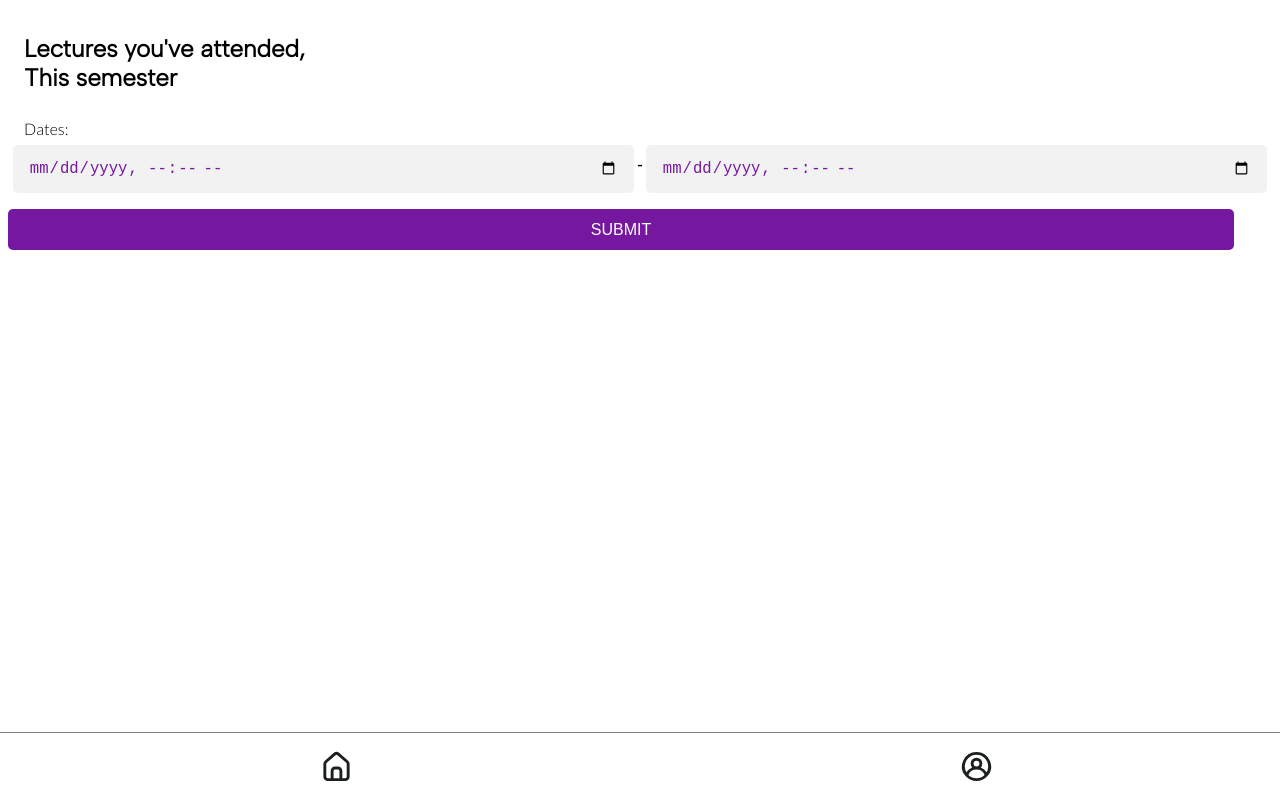
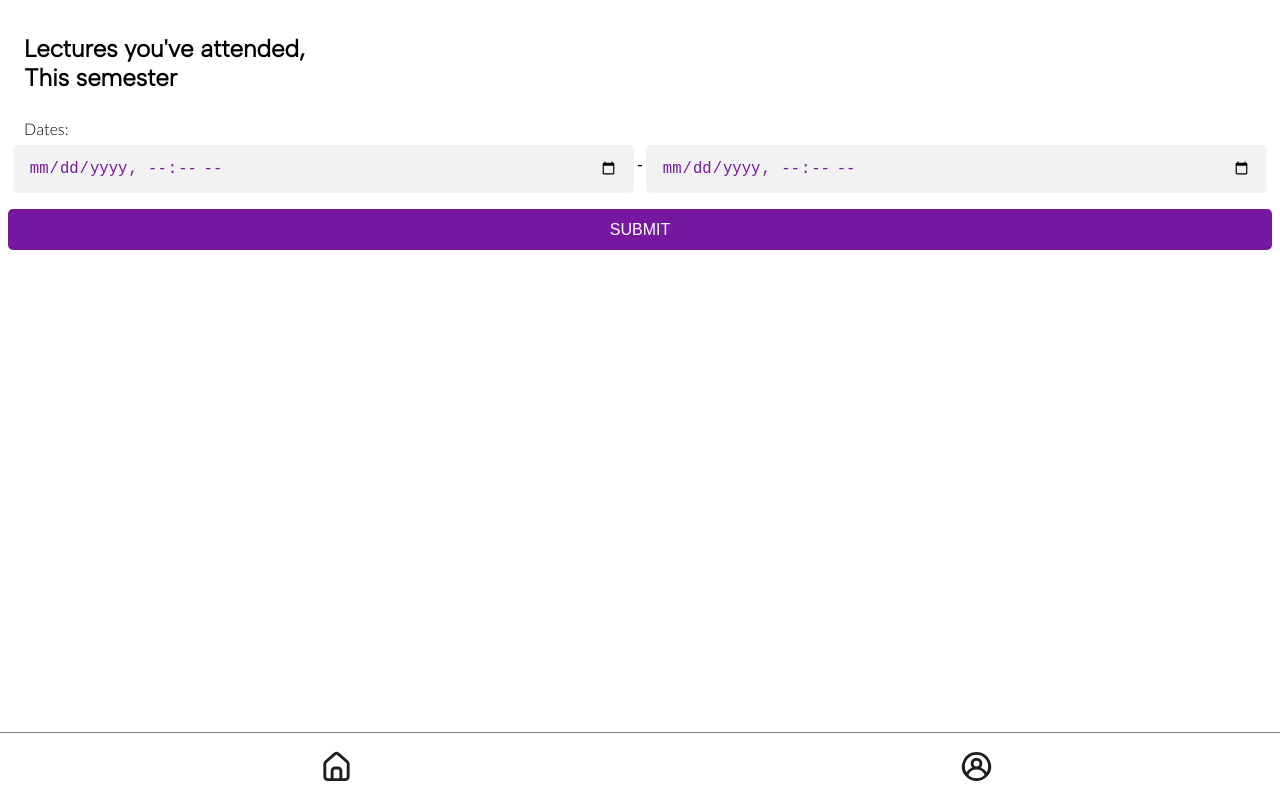
Before and after one commit to dev-sydney/FYP-APP, a React (Vite) app in the folder view/: page /attendedLectures in a window 1280 px wide. Built offline with nearby package versions, Linux system fonts and the light colour scheme; the HTML template or start-up script is replaced by a standard one.

Commit message:
Styling bug fixes for the submit button

```diff
--- a/view/src/styles/attendanceStyle.scss
+++ b/view/src/styles/attendanceStyle.scss
@@ -243,7 +243,9 @@ a:visited {
   }
   .sub__btn {
     @include btn;
-    width: 97%;
+    // width: 97%;
+    display: flex;
+    justify-content: center;
   }
 }
 .courselectures__container {
```
